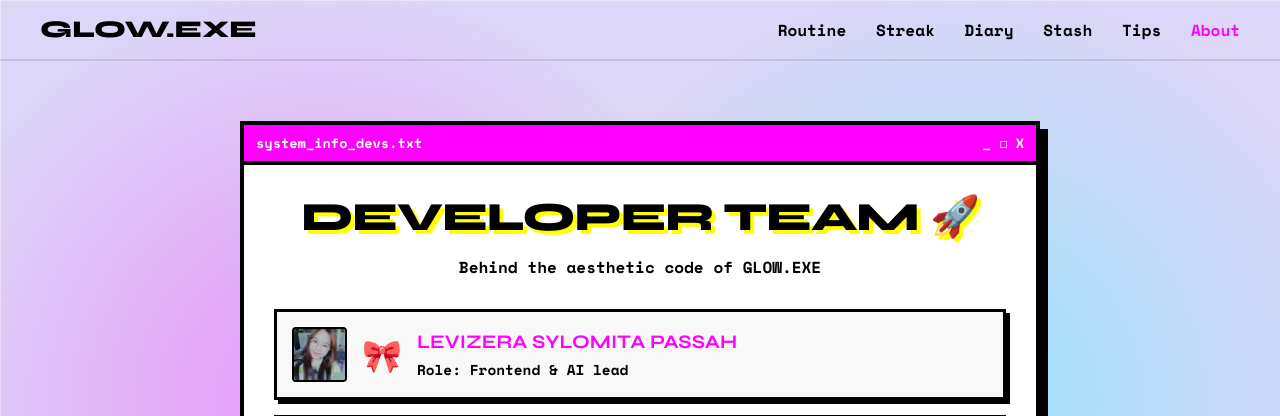
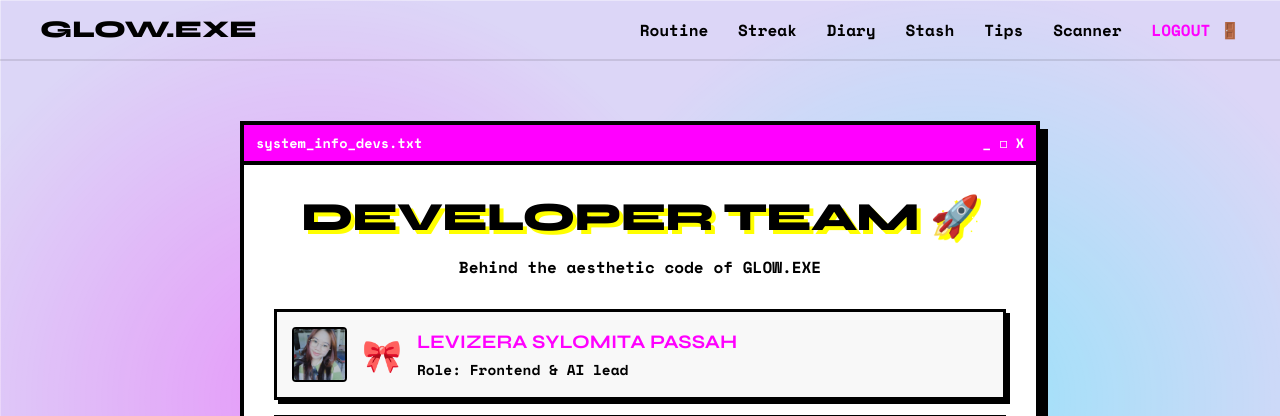
Before and after one commit to tiffany-patricya/glow-project, a PHP site: page /about.php in a window 1280 px wide. Shown: the top 416 px of the page. Run offline with PHP 8.4, Linux system fonts and the light colour scheme.

Commit message:
Update navigation links and add logout button

```diff
--- a/about.php
+++ b/about.php
@@ -15,8 +15,11 @@
             <a href="diary.php">Diary</a>
             <a href="stash.php">Stash</a>
             <a href="tips.php">Tips</a>
-            <a href="about.php" style="color:var(--hot-pink);">About</a>
+            <a href="model.php">Scanner</a>
+            <!-- Tombol Logout kita kasih warna merah/pink biar mencolok! -->
+            <a href="logout.php" style="color: var(--hot-pink); font-weight: bold;">LOGOUT 🚪</a>
         </div>
+    </div>
     </div>
 
     <div class="main-container">
```
